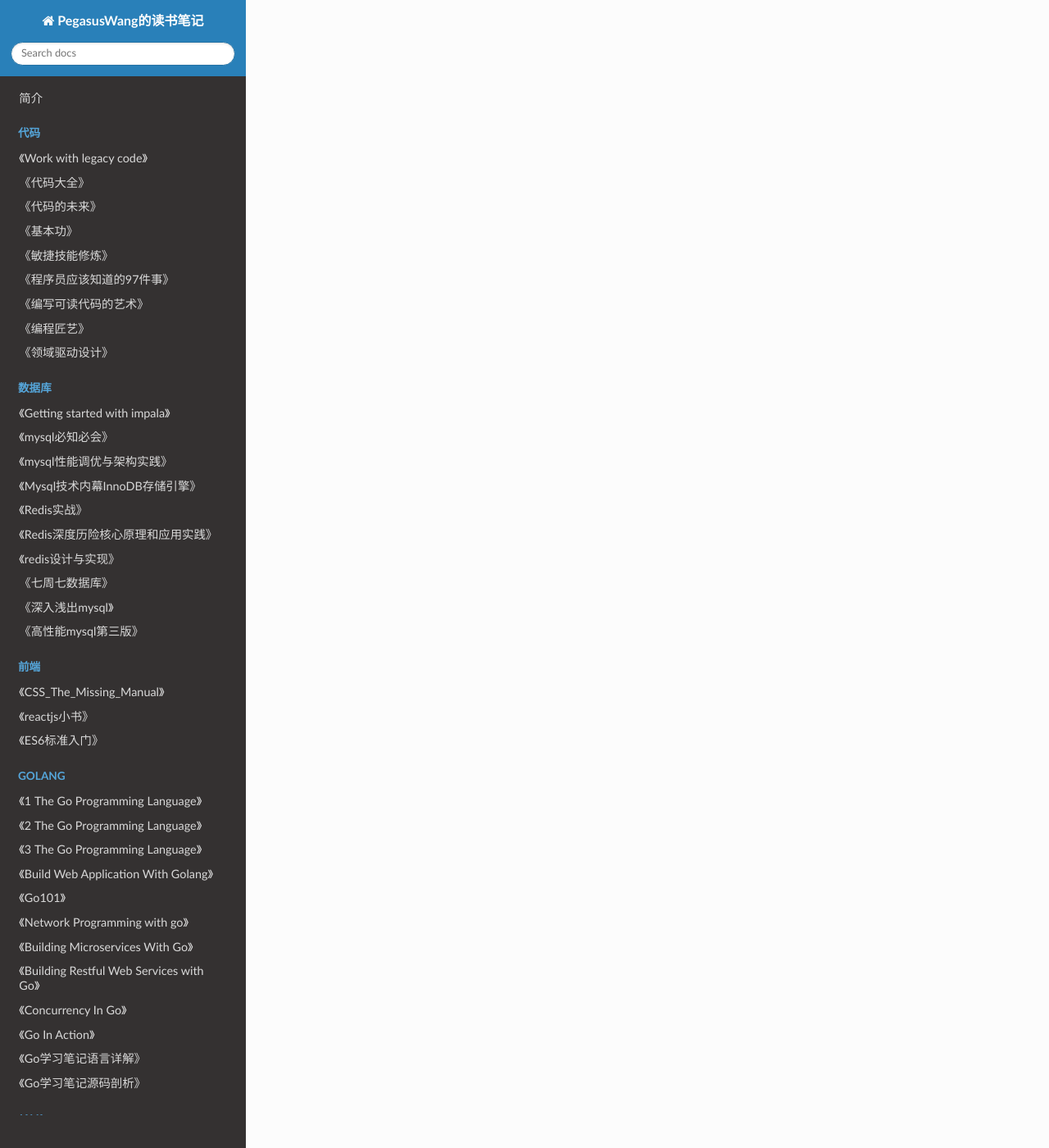
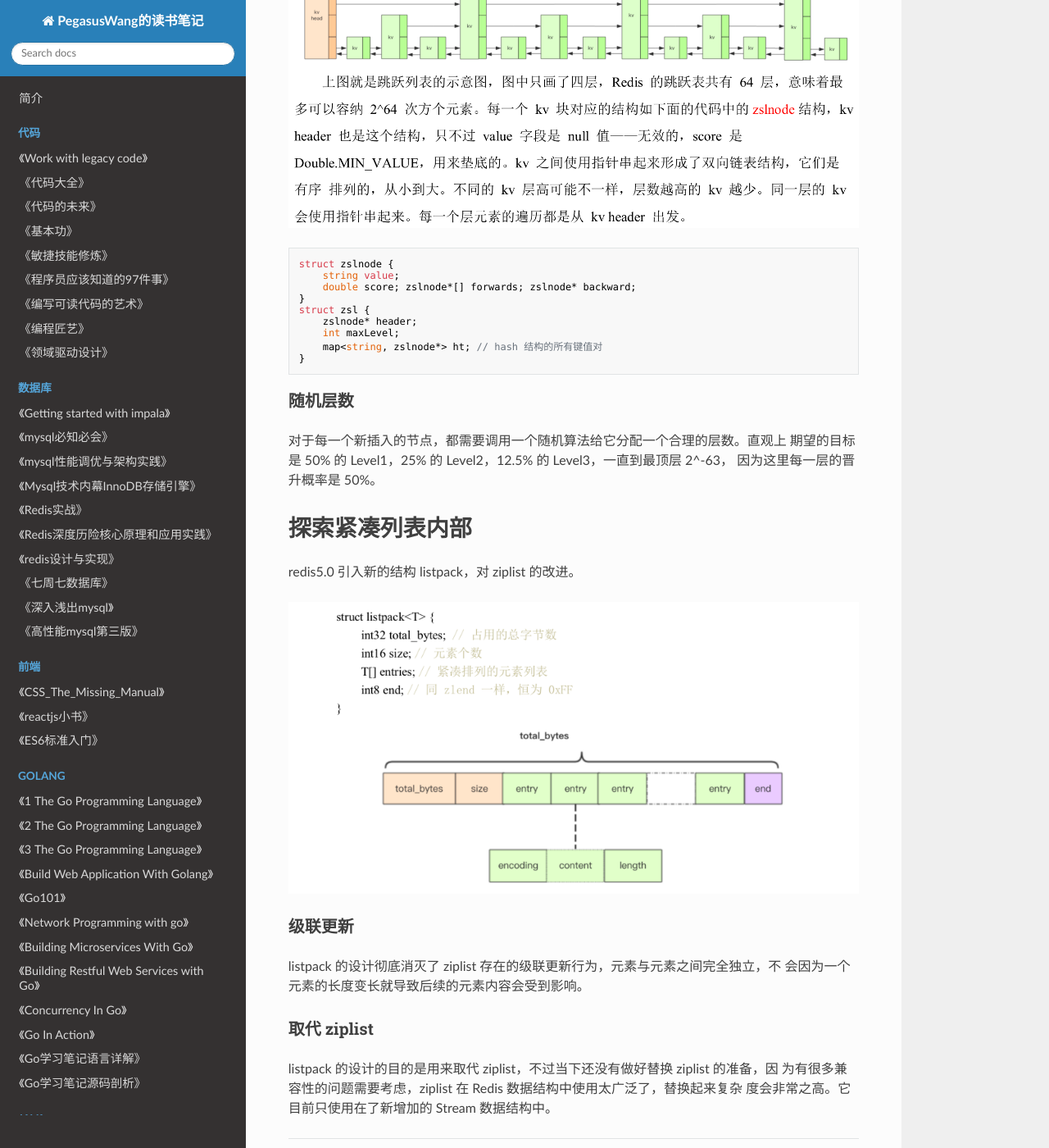
Before and after one commit to PegasusWang/booknotes, an MkDocs documentation site: the page built from docs/database/redis深度历险核心原理和应用实践/redis深度历险核心原理和应用实践.md, in a window 1280 px wide and 1400 px high, scrolled down 18320 px. Shown: the whole window at 82% size. Built offline with MkDocs 1.6.1, drawn with Linux system fonts in a browser that asks for light colours; nearby versions of some CDN libraries; old or Windows-style settings are respelled for this version of MkDocs; some of the changed text lies outside the part shown.

Commit message:
redis skiplist, listpack

````diff
--- a/docs/database/redis深度历险核心原理和应用实践/redis深度历险核心原理和应用实践.md
+++ b/docs/database/redis深度历险核心原理和应用实践/redis深度历险核心原理和应用实践.md
@@ -738,3 +738,42 @@
 默认 压缩深度0也就是不压缩，由 list-compress-depth 确定。
 为了支持快速 push/pop，quicklist 首尾两个 ziplist 不压缩，此时深度就是1。
 如果深度为2，就表示 quicklist 的首尾第一个 ziplist 和收尾第 2 个都不压缩。
+
+
+# 探索跳跃列表内部
+
+zset 是一个复合结构，需要一个 hash 来存储 value 和 score 的对应关系。
+score 排序和根据指定的 score 范围获取 value 列表的功能，需要另一个结构 siplist.
+
+![skiplist](./skiplist.png)
+
+```
+struct zslnode {
+	string value;
+	double score; zslnode*[] forwards; zslnode* backward;
+}
+struct zsl {
+	zslnode* header;
+	int maxLevel;
+	map<string, zslnode*> ht; // hash 结构的所有键值对
+}
+```
+
+### 随机层数
+
+对于每一个新插入的节点，都需要调用一个随机算法给它分配一个合理的层数。直观上
+期望的目标是 50% 的 Level1，25% 的 Level2，12.5% 的 Level3，一直到最顶层 2^-63，
+因为这里每一层的晋升概率是 50%。
+
+
+# 探索紧凑列表内部
+
+redis5.0 引入新的结构 listpack，对 ziplist 的改进。
+
+![](./listpack.png)
+
+### 级联更新
+listpack 的设计彻底消灭了 ziplist 存在的级联更新行为，元素与元素之间完全独立，不 会因为一个元素的长度变长就导致后续的元素内容会受到影响。
+
+### 取代 ziplist
+listpack 的设计的目的是用来取代 ziplist，不过当下还没有做好替换 ziplist 的准备，因 为有很多兼容性的问题需要考虑，ziplist 在 Redis 数据结构中使用太广泛了，替换起来复杂 度会非常之高。它目前只使用在了新增加的 Stream 数据结构中。
````
Also changed, not shown: docs/database/redis深度历险核心原理和应用实践/listpack.png (added), docs/database/redis深度历险核心原理和应用实践/skiplist.png (added).
